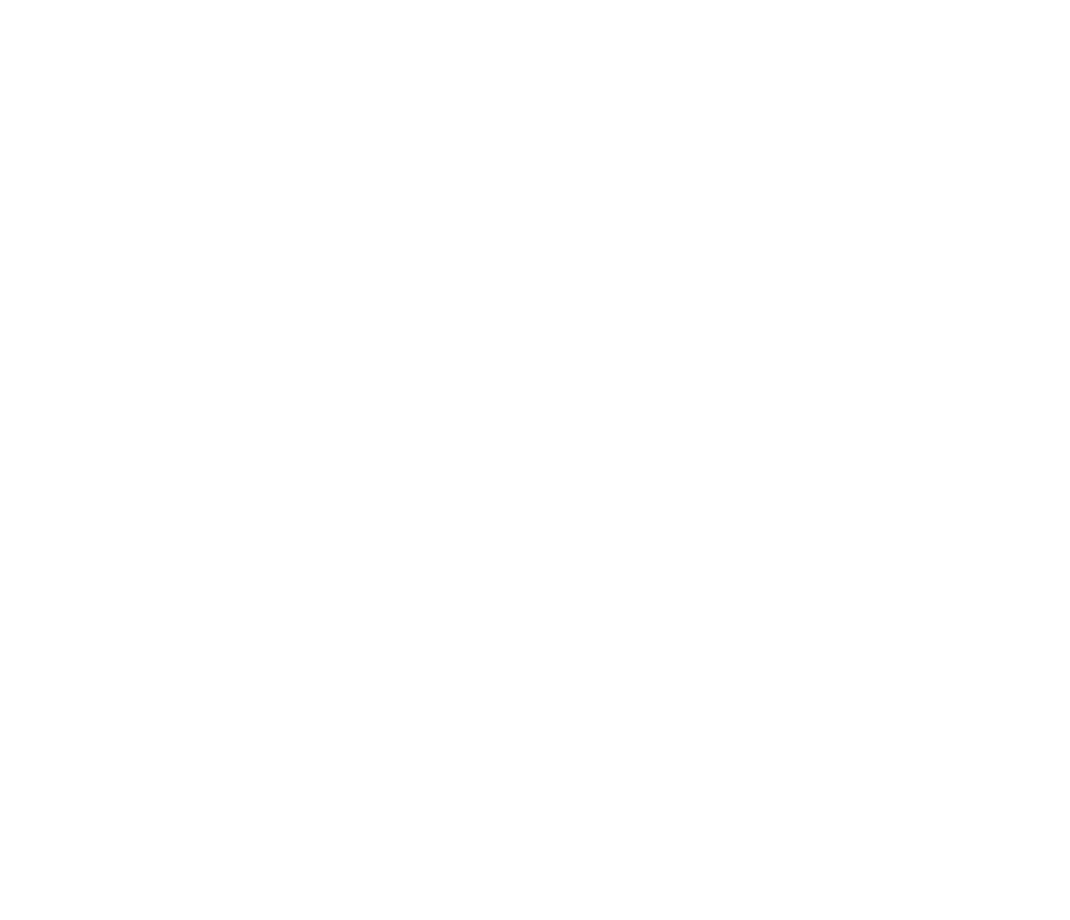
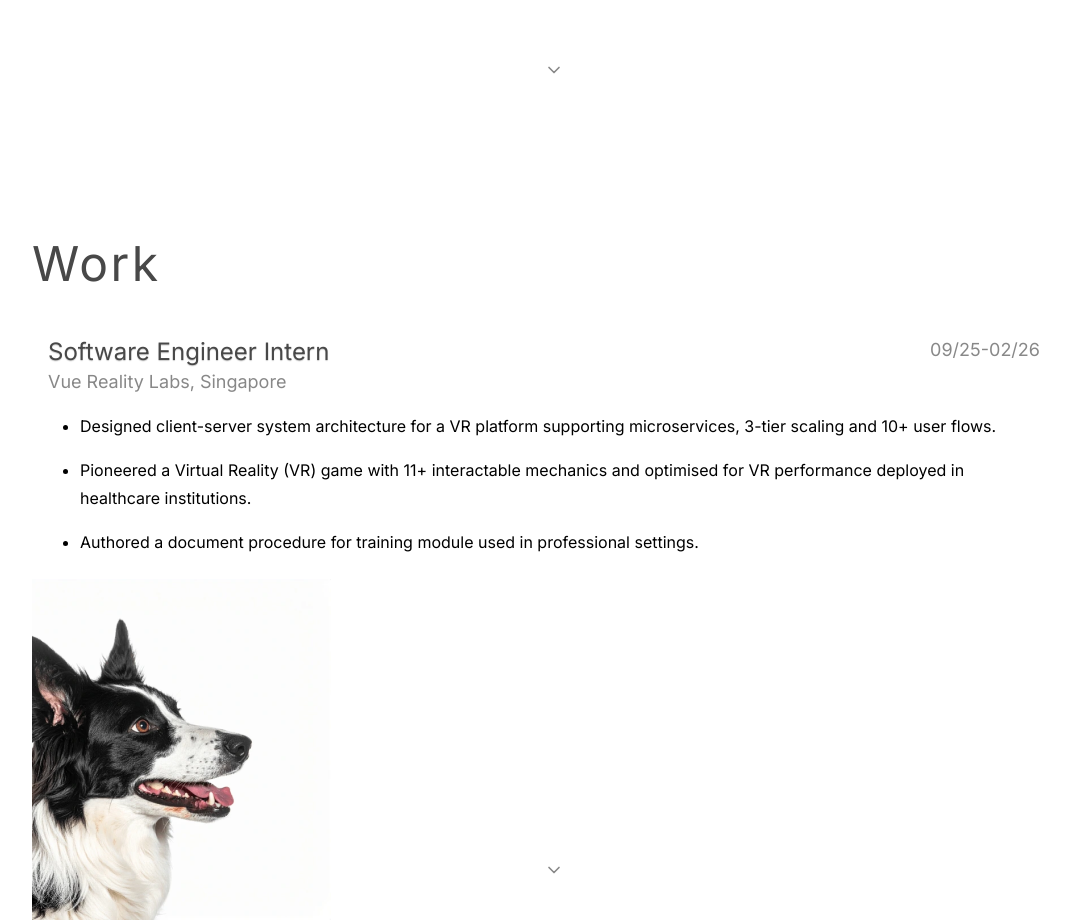
Before and after one commit to pete-lim/portfolio-pete, a React (Vite) app: page / in a window 1280 px wide. Shown: the part 1480-2400 px from the top of the page, without its empty margins (96-1166 px from the left). Before the commit the page ends 1600 px from the top, so only its background shows below. Built offline with nearby package versions, Linux system fonts and the light colour scheme.

Commit message:
feat work section
-Integrated work section for mobile first

-Scrollable DIV and current Soft work experience as lack of software roles

```diff
--- a/src/App.css
+++ b/src/App.css
@@ -27,7 +27,7 @@
   @apply text-accent;
 }
 .section {
-  @apply pt-40 h-screen w-8/10 justify-self-center;
+  @apply pt-30 h-screen w-8/10 justify-self-center relative;
 }
 .root {
   scroll-behavior: smooth;
@@ -41,3 +41,14 @@
   align-items: center;
   justify-items: center;
 }
+.bottom-chevron {
+  @apply absolute bottom-[5%] left-[50%];
+}
+
+.li-paragraph {
+  @apply text-base/7 ml-8 mb-4 list-disc;
+}
+.scrollbar {
+  scrollbar-color: var(--color-bg) var(--color-secondary);
+  scrollbar-width: thin;
+}
--- a/src/App.tsx
+++ b/src/App.tsx
@@ -3,6 +3,7 @@
 import './App.css';
 import HeroSection from './components/Hero';
 import TechStack from './components/TechStack';
+import WorkSection from './components/Work';
 function App() {
   const [theme, setTheme] = useState('light-mode');
   useEffect(() => {
@@ -11,7 +12,7 @@
   return (
     <div className="root">
       <div className="fixed inset-0 -z-10 bg"></div>
-      <span className="fixed w-screen h-1/10 flex justify-around">
+      <span className="fixed w-screen h-1/10 flex justify-around bg-bg z-99">
         <button>Home</button>
         <button>Tech</button>
         <button>Work</button>
@@ -20,6 +21,7 @@
       </span>
       <HeroSection />
       <TechStack />
+      <WorkSection />
     </div>
   );
 }
--- a/src/components/Hero.tsx
+++ b/src/components/Hero.tsx
@@ -18,7 +18,7 @@
         alt=""
         className="mix-blend-darken mt-10 w-full h-5/10 object-cover"
       />
-      <button className="mt-15 ml-[49%]">
+      <button className="bottom-chevron">
         <FiChevronDown className="text-xl text-accent" />
       </button>
     </div>
--- a/src/components/TechStack.tsx
+++ b/src/components/TechStack.tsx
@@ -42,7 +42,7 @@
           </span>
         </div>
       </div>
-      <button className="mt-15 ml-[49%]">
+      <button className="bottom-chevron">
         <FiChevronDown className="text-xl text-accent" />
       </button>
     </div>
--- a/src/components/Work.tsx
+++ b/src/components/Work.tsx
@@ -0,0 +1,70 @@
+import workPhoto from '../assets/images/work-photo.png';
+import { FiChevronDown } from 'react-icons/fi';
+
+export default function WorkSection() {
+  return (
+    <div className="section">
+      <header className="mb-8">Work</header>
+      <div className="h-4/10 flex flex-col gap-8 overflow-hidden overflow-y-auto p-4 scrollbar">
+        <ul>
+          <span className="flex justify-between">
+            <h3 className="text-shadow-xs text-2xl!">
+              Software Engineer Intern
+            </h3>
+            <h2>09/25-02/26</h2>
+          </span>
+          <h2 className="mb-4!">Vue Reality Labs, Singapore</h2>
+          <li className="li-paragraph">
+            Designed client-server system architecture for a VR platform
+            supporting microservices, 3-tier scaling and 10+ user flows.
+          </li>
+          <li className="li-paragraph">
+            Pioneered a Virtual Reality (VR) game with 11+ interactable
+            mechanics and optimised for VR performance deployed in healthcare
+            institutions.
+          </li>
+          <li className="li-paragraph">
+            Authored a document procedure for training module used in
+            professional settings.
+          </li>
+        </ul>
+        <ul className="self-center m-10">--- Soft Experience ---</ul>
+        <ul>
+          <span className="flex justify-between">
+            <h3 className="text-shadow-xs text-2xl!">Sales Associate</h3>
+            <h2>07/24-08/25</h2>
+          </span>
+          <h2 className="mb-4!">Dyson, Australia</h2>
+        </ul>
+        <ul>
+          <span className="flex justify-between">
+            <h3 className="text-shadow-xs text-2xl!">Assistant Manager</h3>
+            <h2>10/20-08/25</h2>
+          </span>
+          <h2 className="mb-4!">Dominos, Australia</h2>
+        </ul>
+        <ul>
+          <span className="flex justify-between">
+            <h3 className="text-shadow-xs text-2xl!">Retail Sales Assistant</h3>
+            <h2>06/22-07/24</h2>
+          </span>
+          <h2 className="mb-4!">JD Sports, Australia</h2>
+        </ul>
+        <ul>
+          <span className="flex justify-between">
+            <h3 className="text-shadow-xs text-2xl!">Administration</h3>
+            <h2>03/20-06/20</h2>
+          </span>
+          <h2 className="mb-4!">Dyson, Australia</h2>
+        </ul>
+      </div>
+      <button className="bottom-chevron">
+        <FiChevronDown className="text-xl text-accent" />
+      </button>
+      <img
+        src={workPhoto}
+        className="mix-blend-darken object-cover absolute bottom-0 left-0"
+      ></img>
+    </div>
+  );
+}
```
Also changed, not shown: src/assets/images/contact-photo.png (added), src/assets/images/work-photo.png (added).
